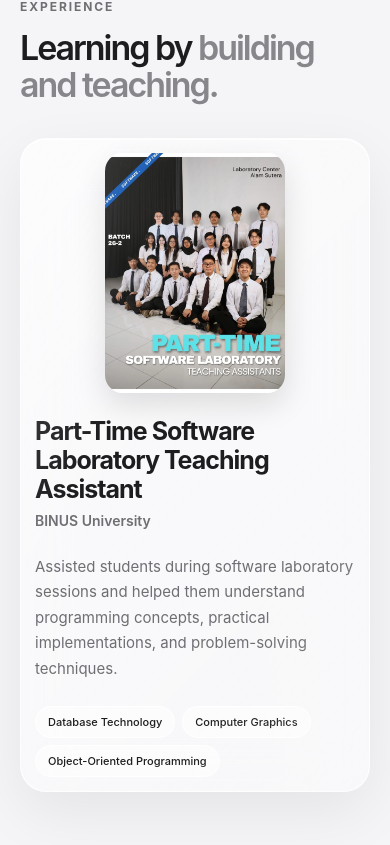
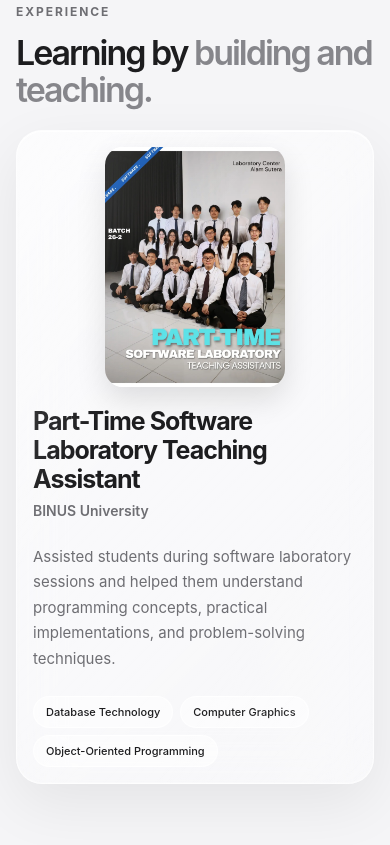
Before and after one commit to BrayenAP/MyPortfolio, a React (Vite) app: page / in a window 390 px wide. Shown: the part 2819-3664 px from the top of the page. Built offline with nearby package versions, Linux system fonts and the light colour scheme.

Commit message:
Update index.css

```diff
--- a/src/index.css
+++ b/src/index.css
@@ -3081,3 +3081,62 @@ body.dark-mode .hero-actions .glass-button.primary {
     margin-top: 0;
   }
 }
+
+/* =========================
+   MOBILE EXPERIENCE CENTER
+========================= */
+
+@media (max-width: 700px) {
+  .experience-section {
+    min-height: 100svh;
+    box-sizing: border-box;
+
+    display: flex;
+    align-items: center;
+    justify-content: center;
+
+    padding: 80px 16px 30px;
+  }
+
+  .experience-section .container {
+    width: 100%;
+    max-width: 100%;
+    margin: auto;
+  }
+
+  .experience-header {
+    margin-bottom: 22px;
+    text-align: left;
+  }
+
+  .experience-card {
+    width: 100%;
+    box-sizing: border-box;
+
+    display: grid;
+    grid-template-columns: 1fr;
+    gap: 20px;
+
+    padding: 16px;
+    margin: 0;
+  }
+
+  .experience-period {
+    display: flex;
+    justify-content: center;
+    width: 100%;
+  }
+
+  .experience-image {
+    width: 100%;
+    max-width: 300px;
+    aspect-ratio: 4 / 3;
+    height: auto;
+    object-fit: cover;
+    border-radius: 16px;
+  }
+
+  .experience-main {
+    width: 100%;
+  }
+}
```
